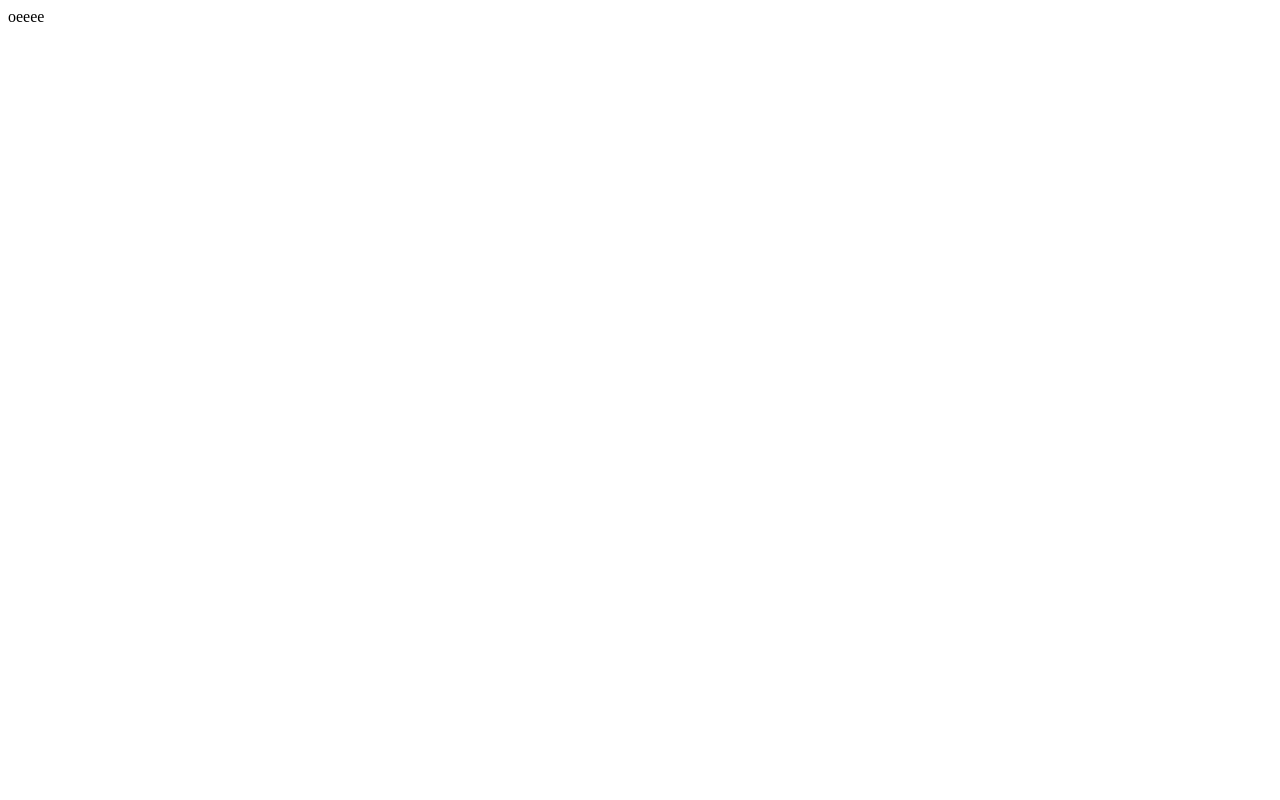
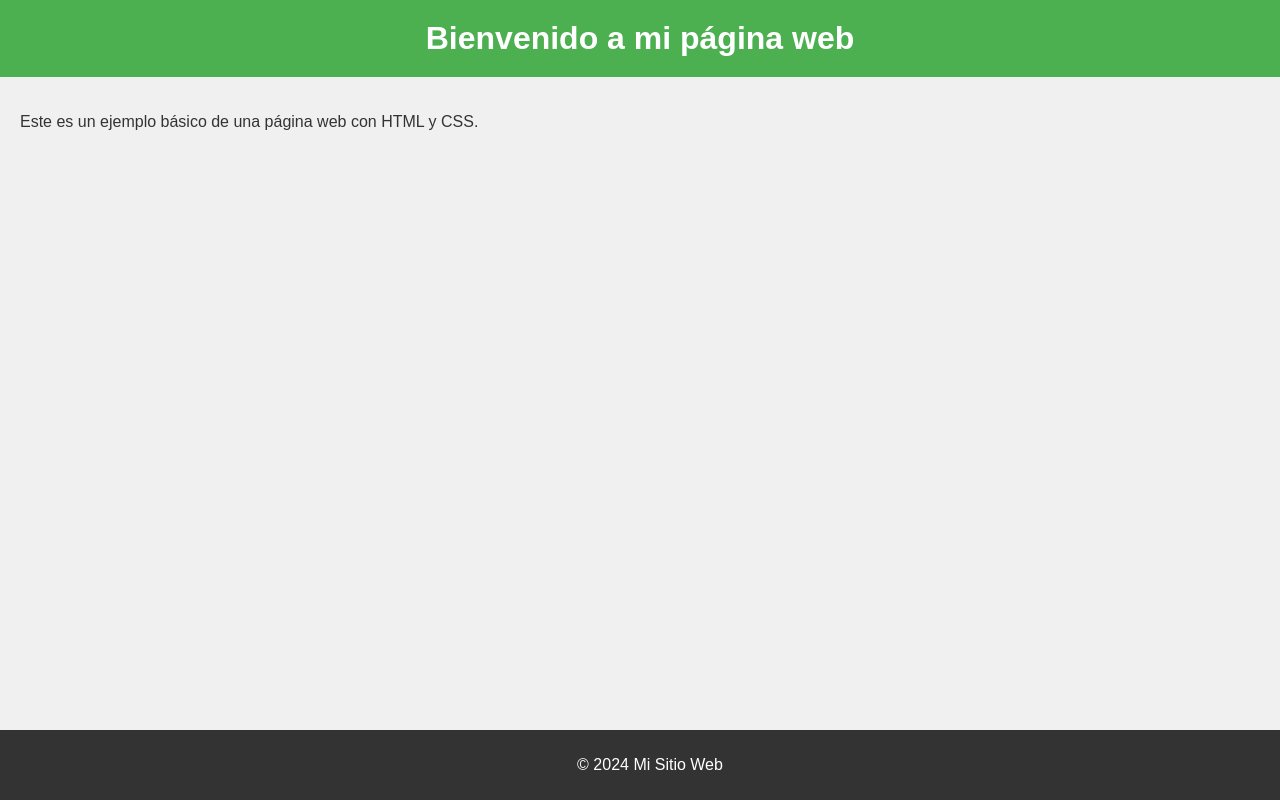
Before and after one commit to lilElie/CursoGIT, a plain HTML site: page index.html in a window 1280 px wide. Drawn offline with Linux system fonts and the light colour scheme.

Commit message:
Primer cambio de index y css

```diff
--- /dev/null
+++ b/css/estilos.css
@@ -0,0 +1,34 @@
+/* Estilo básico para la página */
+
+body {
+    font-family: Arial, sans-serif;
+    background-color: #f0f0f0;
+    color: #333;
+    margin: 0;
+    padding: 0;
+}
+
+header {
+    background-color: #4CAF50;
+    color: white;
+    padding: 20px;
+    text-align: center;
+}
+
+h1 {
+    margin: 0;
+}
+
+section {
+    padding: 20px;
+}
+
+footer {
+    background-color: #333;
+    color: white;
+    text-align: center;
+    padding: 10px;
+    position: fixed;
+    width: 100%;
+    bottom: 0;
+}
--- a/index.html
+++ b/index.html
@@ -1,11 +1,23 @@
 <!DOCTYPE html>
-<html lang="en">
+<html lang="es">
 <head>
     <meta charset="UTF-8">
     <meta name="viewport" content="width=device-width, initial-scale=1.0">
-    <title>Document</title>
+    <title>Mi Página Básica</title>
+    <!-- Enlace al archivo de estilos -->
+    <link rel="stylesheet" href="css/estilos.css">
 </head>
 <body>
-    oeeee
+    <header>
+        <h1>Bienvenido a mi página web</h1>
+    </header>
+
+    <section>
+        <p>Este es un ejemplo básico de una página web con HTML y CSS.</p>
+    </section>
+
+    <footer>
+        <p>&copy; 2024 Mi Sitio Web</p>
+    </footer>
 </body>
 </html>
```
Also changed, not shown: js/javascript.js (added).
